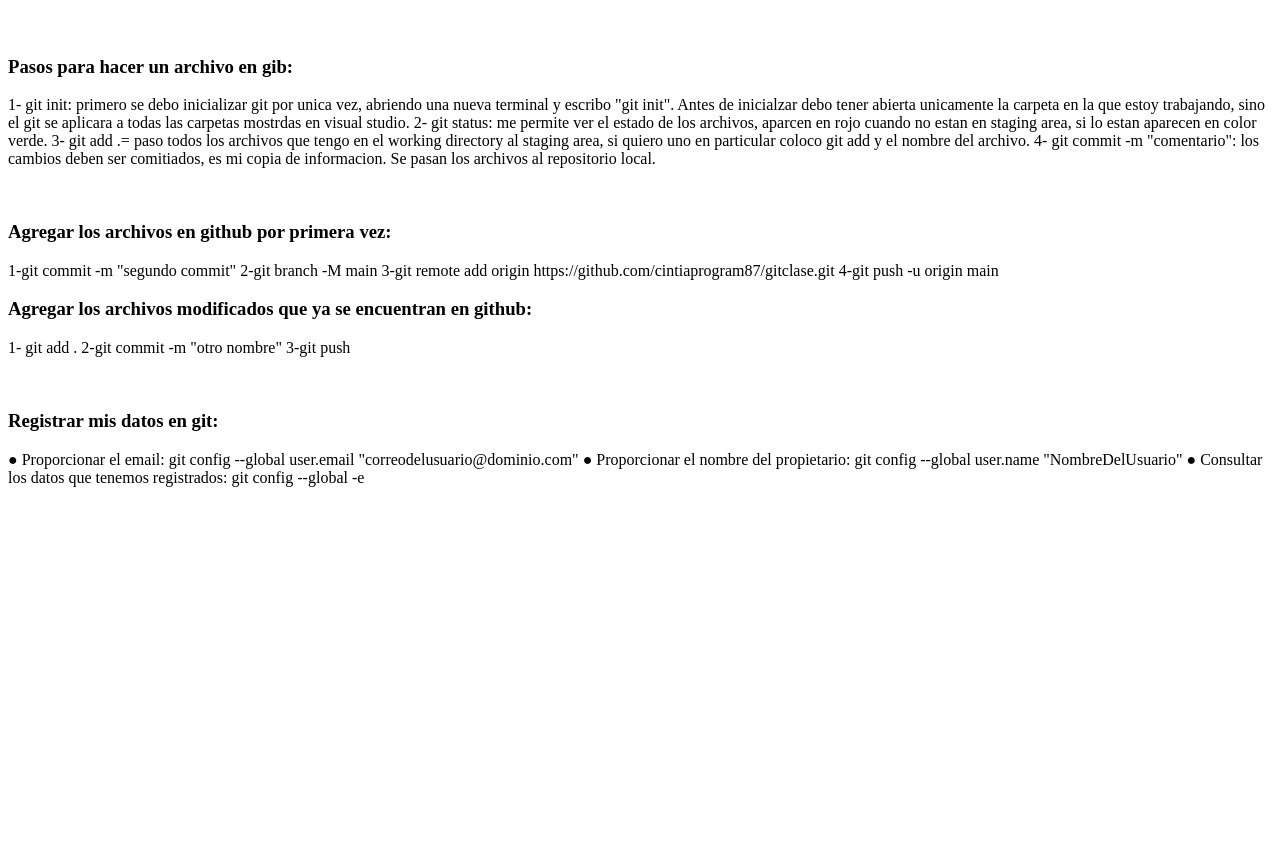
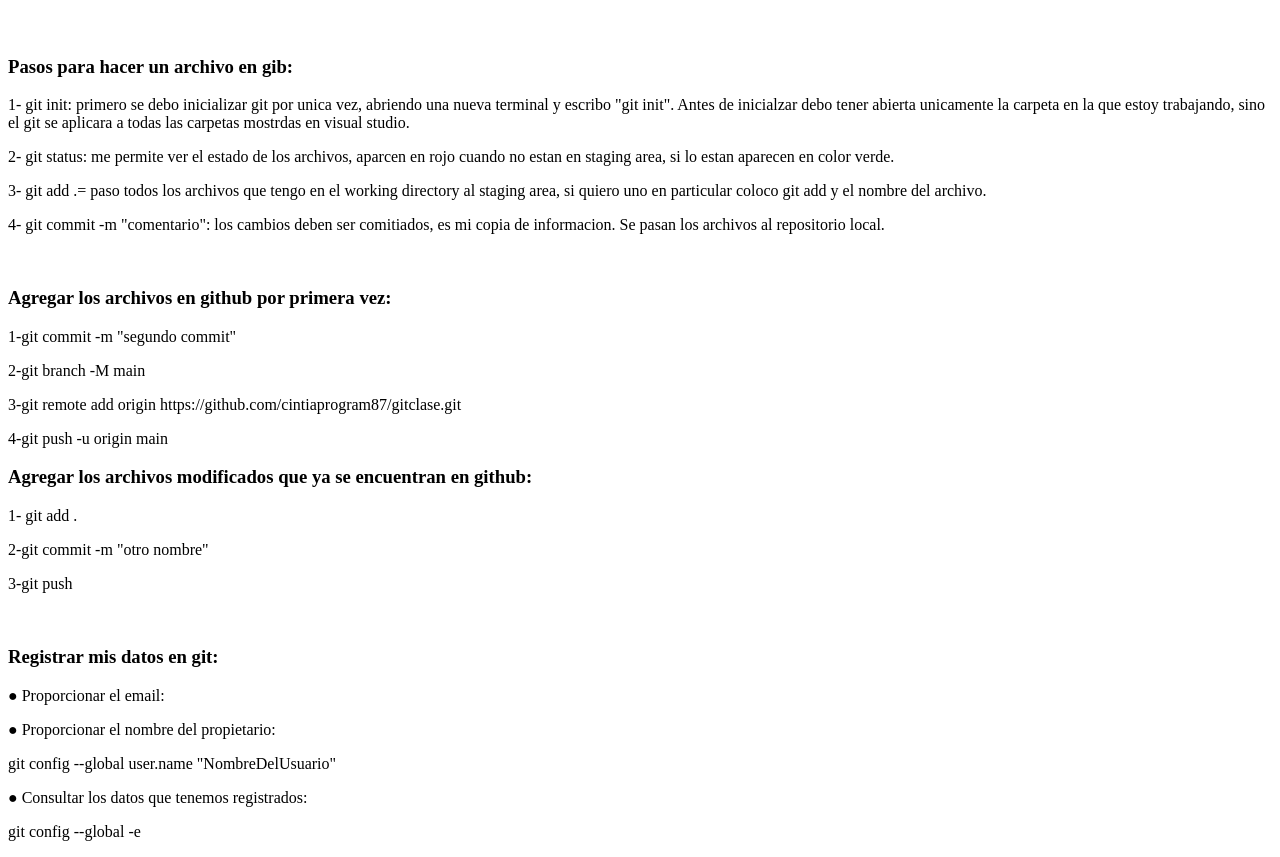
Before and after one commit to cintiaprogram87/gitclase, a plain HTML site: page index.html in a window 1280 px wide. Shown: the part 61-918 px from the top of the page. Before the commit the page ends 800 px from the top, so only its background shows below. Drawn offline with Linux system fonts and the light colour scheme.

Commit message:
cuarto commit

```diff
--- a/index.html
+++ b/index.html
@@ -9,34 +9,28 @@
     <h1>Clase Git</h1>
     <br>
     <h3>Pasos para hacer un archivo en gib:</h3>
-    <p>
-        1- git init: primero se debo inicializar git por unica vez, abriendo una nueva terminal y escribo "git init". Antes de inicialzar debo tener abierta unicamente la carpeta en la que estoy trabajando, sino el git se aplicara a todas las carpetas mostrdas en visual studio.
-
-        2- git status: me permite ver el estado de los archivos, aparcen en rojo cuando no estan en staging area, si lo estan aparecen en color verde.
-
-        3- git add .= paso todos los archivos que tengo en el working directory al staging area, si quiero uno en particular coloco git add y el nombre del archivo.
-
-        4- git commit -m "comentario": los cambios deben ser comitiados, es mi copia de informacion. Se pasan los archivos al repositorio local.
-    </p>
+        <p>1- git init: primero se debo inicializar git por unica vez, abriendo una nueva terminal y escribo "git init". Antes de inicialzar debo tener abierta unicamente la carpeta en la que estoy trabajando, sino el git se aplicara a todas las carpetas mostrdas en visual studio.
+        <p>2- git status: me permite ver el estado de los archivos, aparcen en rojo cuando no estan en staging area, si lo estan aparecen en color verde.</p>
+        <p>3- git add .= paso todos los archivos que tengo en el working directory al staging area, si quiero uno en particular coloco git add y el nombre del archivo.</p>
+        <p>4- git commit -m "comentario": los cambios deben ser comitiados, es mi copia de informacion. Se pasan los archivos al repositorio local.</p>
     <br>
 
     <h3>Agregar los archivos en github por primera vez:</h3>
-    <p>1-git commit -m "segundo commit"
-        2-git branch -M main
-        3-git remote add origin https://github.com/cintiaprogram87/gitclase.git
-        4-git push -u origin main </p>
+        <p>1-git commit -m "segundo commit"</p>
+        <p>2-git branch -M main</p>
+        <p> 3-git remote add origin https://github.com/cintiaprogram87/gitclase.git</p>
+        <p>4-git push -u origin main </p>
     <h3>Agregar los archivos modificados que ya se encuentran en github:</h3>
-    <p>1- git add .
-       2-git commit -m "otro nombre"
-       3-git push</p>
-    <br>
+        <p>1- git add .</p>
+        <p>2-git commit -m "otro nombre"</p>
+        <p>3-git push</p>
+        <br>
 
     <h3>Registrar mis datos en git:</h3>
-    <p>
-        ● Proporcionar el email:
-        git config --global user.email "correodelusuario@dominio.com"
-        ● Proporcionar el nombre del propietario:
-        git config --global user.name "NombreDelUsuario"
-        ● Consultar los datos que tenemos registrados:
-        git config --global -e</p>
+        <p>● Proporcionar el email:</p>
+        <p></p>
+        <p>● Proporcionar el nombre del propietario:</p>
+        <p> git config --global user.name "NombreDelUsuario"</p>
+        <p>● Consultar los datos que tenemos registrados:</p>
+        <p>git config --global -e</p>
 </body>
```
